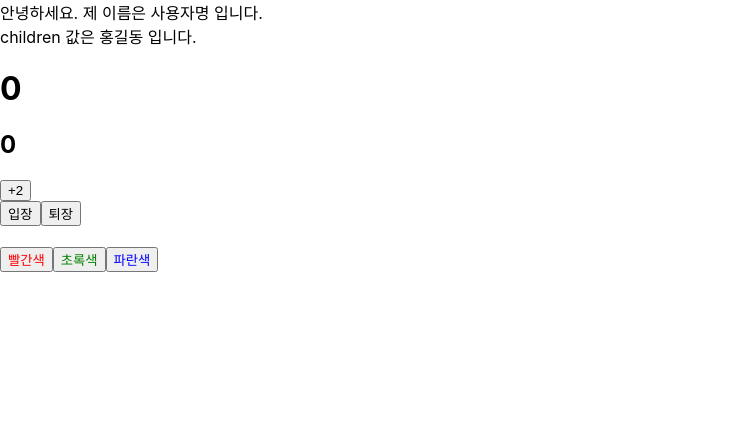
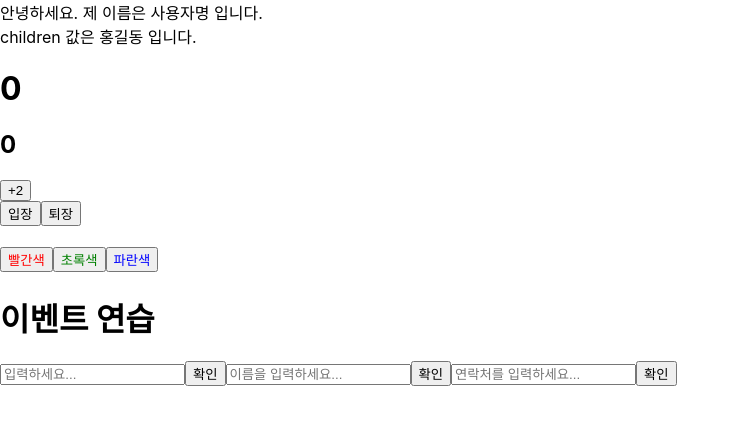
Before and after one commit to hyChunjae2023/react2025, a React (Create React App) app in the folder hello-react/: page / in a window 1280 px wide. Shown: the top 424 px of the page, without its empty margins (0-740 px from the left). Built offline with nearby package versions, Linux system fonts and the light colour scheme.

Commit message:
event bind(this)

```diff
--- a/hello-react/package.json
+++ b/hello-react/package.json
@@ -9,7 +9,7 @@
     "@testing-library/user-event": "^13.5.0",
     "react": "^19.1.0",
     "react-dom": "^19.1.0",
-    "react-scripts": "5.0.1",
+    "react-scripts": "^5.0.1",
     "web-vitals": "^2.1.4"
   },
   "scripts": {
--- a/hello-react/src/App.js
+++ b/hello-react/src/App.js
@@ -2,6 +2,7 @@ import './App.css';
 import MyComponent from './Components/MyComponent';
 import Counter from './Components/Counter';
 import Say from './Components/Say';
+import EventPractice from './Components/EventPractice';
 
 const App = () => {
   return (
@@ -9,6 +10,7 @@ const App = () => {
       <MyComponent>홍길동</MyComponent>
       <Counter />
       <Say />
+      <EventPractice />
     </div>
   )
 }
--- /dev/null
+++ b/hello-react/src/Components/EventPractice.js
@@ -0,0 +1,99 @@
+import { Component } from "react";
+
+/** React 이벤트명 : 카멜 표기법 사용 */
+/** React 이벤트 : 자바스크립트가 아닌 함수 형태의 객체 전달 */
+/** React 이벤트 설정 : DOM 요소에만 이벤트 설정 가능(사용자정의 컴포넌트에는 이벤트 설정 불가. 사용자정의 컴포넌트는 props를 통해 이벤트를 전달하고 전달받은 이벤트를 컴포넌트 내부의 DOM 요소의 이벤트로 설정.) */
+
+class EventPractice extends Component {
+    state = {
+        message: "",
+        userName: "",
+        tel: ""
+    }
+
+    constructor(props) {
+        super(props);
+        /** 클래스의 임의 메서드가 특정 HTML 요서의 이벤트로 등록되는 과정에서 메서드와 this 의 관계가 끊어지므로 이벤트 등록후에도 this가 컴포넌트 자신을 가리키도록 메서드와 this 바인딩 필요 */
+        /** 함수 형태의 객체를 전달 */
+        this.handleChangeUserName = this.handleChangeUserName.bind(this);
+        this.handleClearUserName = this.handleClearUserName.bind(this);
+        /** Property Initializer Syntax 사용 메서드 작성 */
+        this.handleChangeTel = this.handleChangeTel.bind(this);
+        this.handleClearTel = this.handleClearTel.bind(this);
+    }
+
+    /** 함수 형태의 객체를 전달 */
+    handleChangeUserName(e) {
+        this.setState({
+            userName: e.target.value
+        });
+    }
+
+    handleClearUserName() {
+        this.setState({
+            userName: ""
+        });
+    }
+
+    /** Property Initializer Syntax 사용 메서드 작성 */
+    handleChangeTel(e) {
+        this.setState({
+            tel: e.target.value
+        });
+    }
+
+    handleClearTel() {
+        this.setState({
+            tel: ""
+        });
+    }
+
+    render() {
+        return (
+            <div>
+                <h1>이벤트 연습</h1>
+                {/** 이벤트 렌더링시에 함수를 만들어 전달 */}
+                <input
+                    type="text"
+                    name="message"
+                    placeholder="입력하세요..."
+                    value={this.state.message}
+                    onChange={
+                        (e) => {
+                            this.setState({
+                                message: e.target.value
+                            })
+                        }
+                    }
+                />
+                <button onClick={
+                    () => {
+                        this.setState({
+                            message: ""
+                        })
+                    }
+                }>확인</button>
+                {/** 함수 형태의 객체를 전달 */}
+                <input
+                    type="text"
+                    name="userName"
+                    placeholder="이름을 입력하세요..."
+                    value={this.state.userName}
+                    onChange={this.handleChangeUserName}
+                />
+                <button onClick={this.handleClearUserName}>확인</button>
+                {/** Property Initializer Syntax 사용 메서드 작성 */}
+                <input
+                    type="text"
+                    name="tel"
+                    placeholder="연락처를 입력하세요..."
+                    value={this.state.tel}
+                    onChange={this.handleChangeTel}
+                />
+                <button onClick={this.handleClearTel}>확인</button>
+            </div>
+        )
+    }
+}
+
+export default EventPractice;
--- a/hello-react/src/Components/Say.js
+++ b/hello-react/src/Components/Say.js
@@ -5,7 +5,11 @@ import { useState } from 'react';
 /** state : 컴포넌트 자체 데이터로 컴포넌트 내부에서 업데이트 가능 */
 /** v16.8 이후 함수 컴포넌트에서 useState 함수통해 state 사용 가능 */
 /** useState('초깃값') : 배열의 첫번째 요소-현재상태, 배열의 두번째 오소-상태변경함수 */
-/** state 의 배열이나 객체 업데이트시, 사본을 만들어 사본의 값을 업데이트한 후, 그 사본의 상태를 세터 함수를 통해 업데이트트  */
+/** state 의 배열이나 객체 업데이트시, 사본을 만들어 사본의 값을 업데이트한 후, 그 사본의 상태를 세터 함수를 통해 업데이트  */
+
+/** React 이벤트명 : 카멜 표기법 사용 */
+/** React 이벤트 : 자바스크립트가 아닌 함수 형태의 객체 전달 */
+/** React 이벤트 설정 : DOM 요소에만 이벤트 설정 가능(사용자정의 컴포넌트에는 이벤트 설정 불가. 사용자정의 컴포넌트는 props를 통해 이벤트를 전달하고 전달받은 이벤트를 컴포넌트 내부의 DOM 요소의 이벤트로 설정.) */
 const Say = () => {
     const [ message, setMessage ] = useState('');
     const [ color, setColor ] = useState('black');
```
Also changed, not shown: 1 other file (tests, documents, lock files or other folders).
